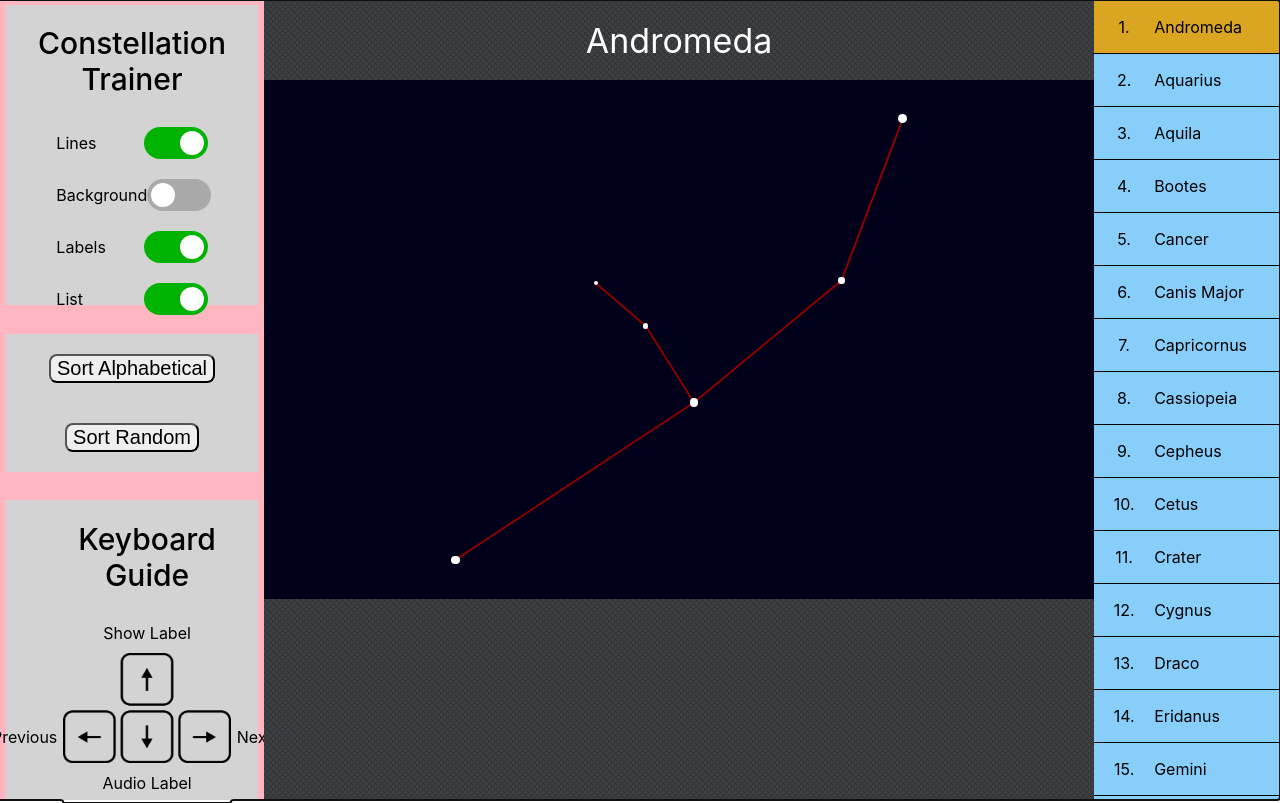
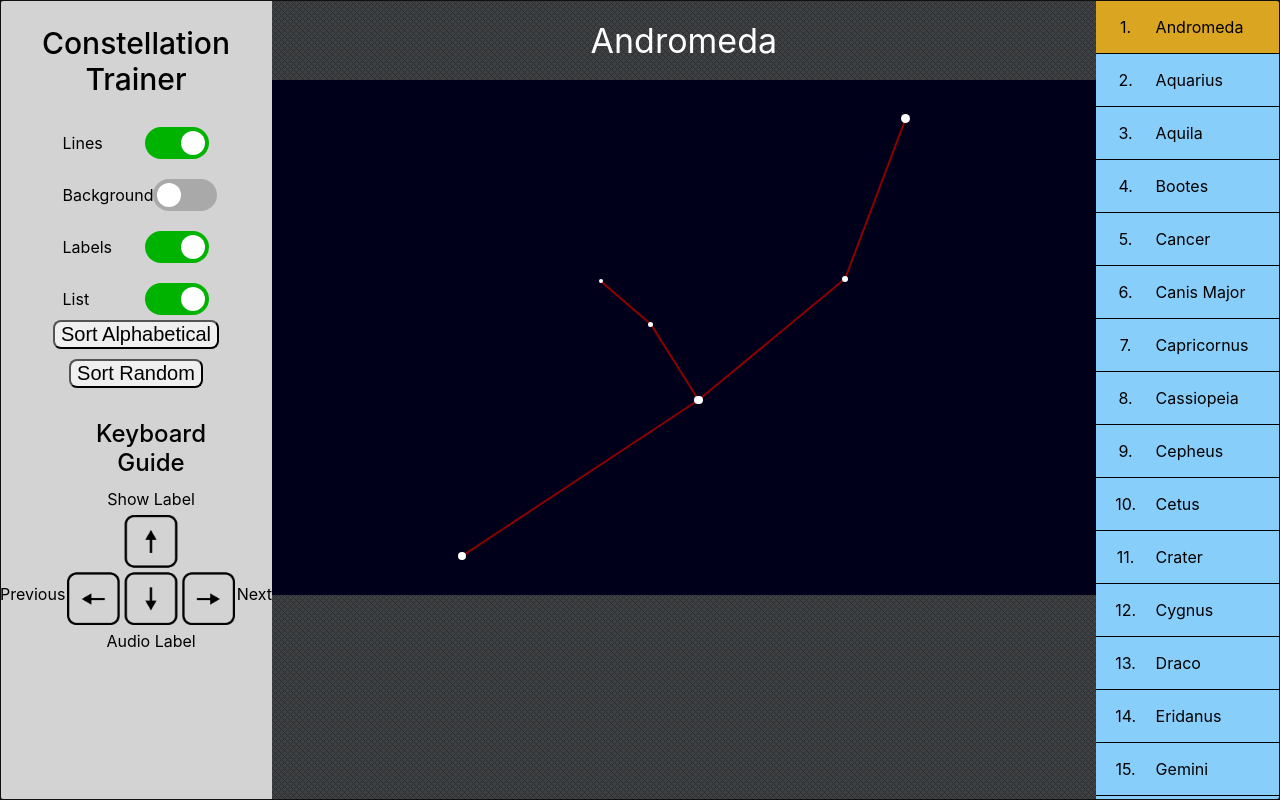
Before and after one commit to credger/constellation-trainer, a React (Create React App) app in the folder constellation-trainer/: page / in a window 1280 px wide. Built offline with nearby package versions, Linux system fonts and the light colour scheme.

Commit message:
Modified hidden list display

```diff
--- a/constellation-trainer/src/components/DrawStars.js
+++ b/constellation-trainer/src/components/DrawStars.js
@@ -19,7 +19,6 @@ const DrawStars = (props) => {
     }
 
     // const c = 'Ori'
-
 
     let stars = []
     for(let i = 0; i< coords.length; i++){
--- a/constellation-trainer/src/components/LeftSideBar.js
+++ b/constellation-trainer/src/components/LeftSideBar.js
@@ -20,7 +20,6 @@ const LeftSideBar = (props) => {
 
     return(
         <div id = 'leftSideBar' className = 'leftContainer'>
-            <div id = 'leftContentWrapper' className = 'leftContainer'>
                 <div id = 'toggleSwitchContainer' className = 'leftContainer'>
                     <h1>Constellation Trainer</h1>
                     <div className = 'toggleFeature'>
@@ -54,7 +53,6 @@ const LeftSideBar = (props) => {
                     </div>
                     <div className = 'arrowRightLeftLabel'>Next</div>
                 </div>
-            </div>
         </div>
     )
 }
--- a/constellation-trainer/src/components/MainBody.js
+++ b/constellation-trainer/src/components/MainBody.js
@@ -1,12 +1,14 @@
 import './styles.css'
 import React from 'react'
 import DrawStars from './DrawStars'
+import cnames from '../data/constellationList.json'
 
 
 const MainBody = (props) => {
     const x = props.d1
     const j23 = props.lines1 //passing props to DrawStars and DrawLines
     const j24 = props.background1
+
 
     const showLabel = 'mainBodyShowLabel'
     const hideLabel = 'mainBodyHideLabel'
--- a/constellation-trainer/src/components/Parent.js
+++ b/constellation-trainer/src/components/Parent.js
@@ -110,7 +110,7 @@ const Parent = () => {
     return(
         <div id = 'parent' ref={ref} tabIndex={-1} onKeyDown={handleKeyDown} onKeyUp={handleKeyUp}>
             <LeftSideBar o1 = {order} o2 = {setOrder} n1 = {numbers} l1 = {list} l2 = {setList} d2 = {setDisplay}label1 = {label} label2 = {setLabel} lines1 = {lines} lines2 = {setLines} background1 = {background} background2 = {setBackground}/>
-            <MainBody d1 = {display} l1 = {list} label1 = {label} label2 = {setLabel} lines1 = {lines} lines2 = {setLines} background1 = {background} background2 = {setBackground} up1 = {up} up2 = {setUp}/>
+            <MainBody d1 = {display} l1 = {list} label1 = {label} label2 = {setLabel} lines1 = {lines} lines2 = {setLines} background1 = {background} background2 = {setBackground} up1 = {up} up2 = {setUp} o1 = {order}/>
             <RightSideBar o1 = {order} d1={display} d2 = {setDisplay} o1 = {order} l1 = {list}/>
         </div>
     )
--- a/constellation-trainer/src/components/RightSideBar.js
+++ b/constellation-trainer/src/components/RightSideBar.js
@@ -10,12 +10,33 @@ const RightSideBar = (props) => {
 
     const x = props.l1 //State of list toggle
     if(x == false){
-        //return null
+        let elements= [];
+        for (let i = 0; i<cnames.length; i++){
+
+            const selected = 'nameListSelected'
+            const notSelected = 'nameList'
+            const getClass = () => {
+                if(props.d1 == cnames[props.o1[i]].Name){
+                    return selected
+                }
+                else{
+                    return notSelected
+                }
+            }
+
+            let rowElements = []
+            rowElements.push(React.createElement('p', {className: 'listNumber', key: 1}, i+1,'.'))
+            rowElements.push(React.createElement('img', {key: 2, src: eyeOff, className: 'eyeOffImage'}, null))
+            elements.push(React.createElement('div', {className: getClass(), key: cnames[i].Name, onClick: () => {props.d2(cnames[props.o1[i]].Name)}}, rowElements))
+        }
+
+        const rightSideBar = React.createElement('div', {id: 'rightSideBar',}, elements)
+
         return(
-            <div id = 'emptyList'>
-                <img src = {eyeOff} className = 'eyeOffImage'></img>
-            </div>
+            rightSideBar
         )
+
+
     }
 
     else{
--- a/constellation-trainer/src/components/styles.css
+++ b/constellation-trainer/src/components/styles.css
@@ -10,10 +10,10 @@
     display: flex;
     flex-direction: column;
     align-items: center;
-    justify-content:flex-start;
+    justify-content:start;
     height: 100%;
     width: 18%;
-    min-width: 264px;
+    min-width: 272px;
 }
 
 .leftContainer{
@@ -24,6 +24,7 @@
     height: 100%;
     width: 67%;
     max-height: 100vh;
+    min-height: 800px;
     background-color: #404040;
     background-image: url('../images/cross-stripes.png');
     /* background-color: #00001a; */
@@ -61,7 +62,7 @@
 }
 
 .sortButton{
-    margin: 20px 0px 20px 0px;
+    margin: 10px 0px 0px 0px;
     font-size: 20px;
     border-radius: 8px;
 }
@@ -80,8 +81,8 @@
     justify-content: center;
     /* background-color: orchid; */
     height: 300px;
-    width: 90%;
-    margin-top: 5px;
+    width: 100%;
+    margin-top: 0px;
 }
 
 #arrowInner{
@@ -89,23 +90,22 @@
     flex-direction: column;
     align-items: center;
     justify-content: center;
-    margin-left: 6px;
-    margin-right: 6px;
 }
 
 .arrowRightLeftLabel{
-    margin-top: 174px;
+    margin-top: 112px;
 
 }
 
 .arrowUpDownLabel{
-    margin-top: 10px;
-    margin-bottom: 10px;
+    margin-top: 6px;
+    margin-bottom: 6px;
 }
 
 #keyboardGuide{
-    margin-bottom: 20px;
-    font-size: 30px;
+    margin-top: 0px;
+    margin-bottom: 6px;
+    font-size: 24px;
     font-weight: 500;
 }
 
@@ -229,11 +229,12 @@
   }
 
   .eyeOffImage{
-    height: 120px;
+    height: 20px;
     width: auto;
   }
 
   .labelContainer{
+    position: relative;
     display: flex;
     flex-direction: row;
     align-items: center;
@@ -241,13 +242,3 @@
     height: 80px;
     width: 100%;
   }
-
-  #leftContentWrapper{
-    display: flex;
-    flex-direction: column;
-    align-items:center;
-    justify-content: space-between;
-    height: 100%;
-    max-height: 800px;
-    background-color: lightpink;
-  }
```
